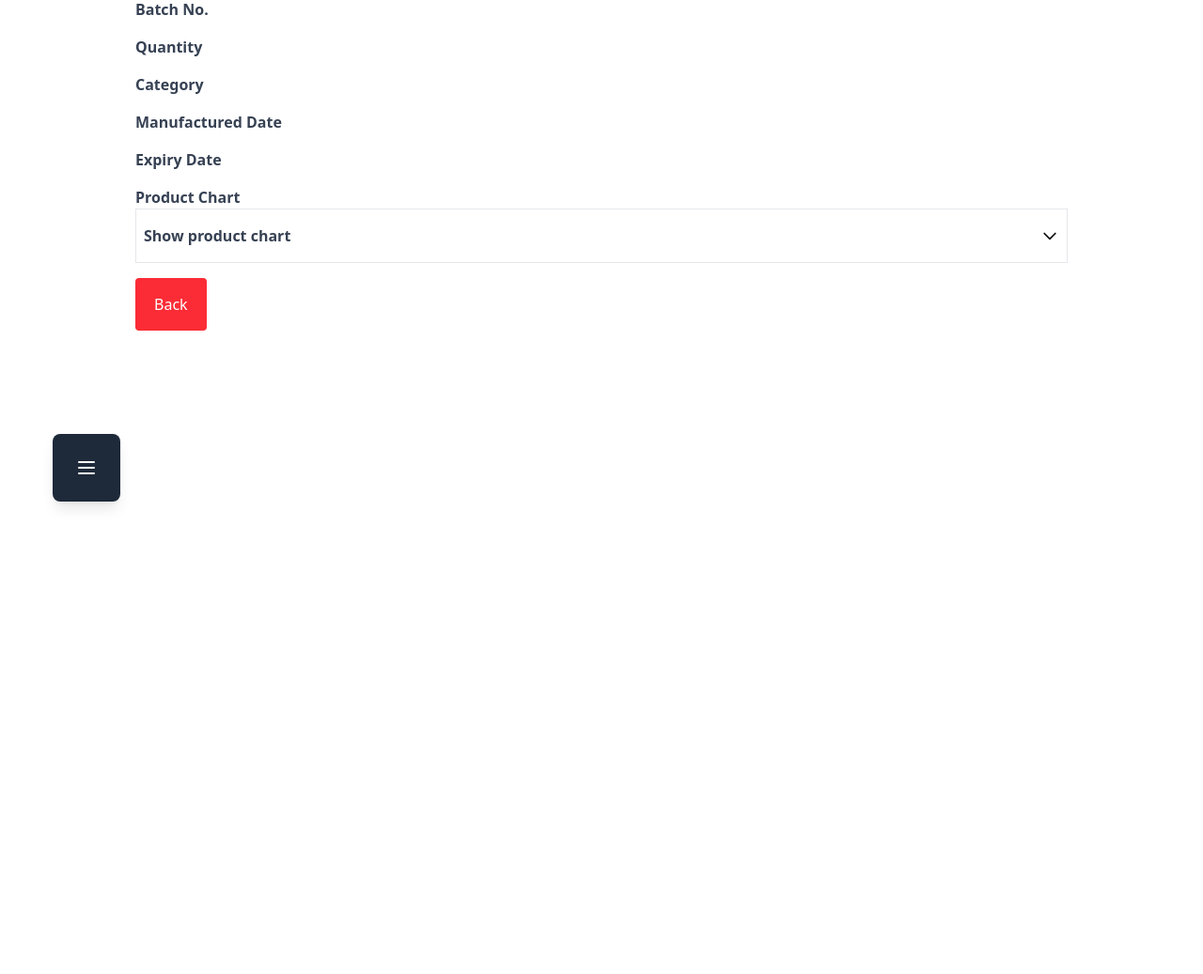
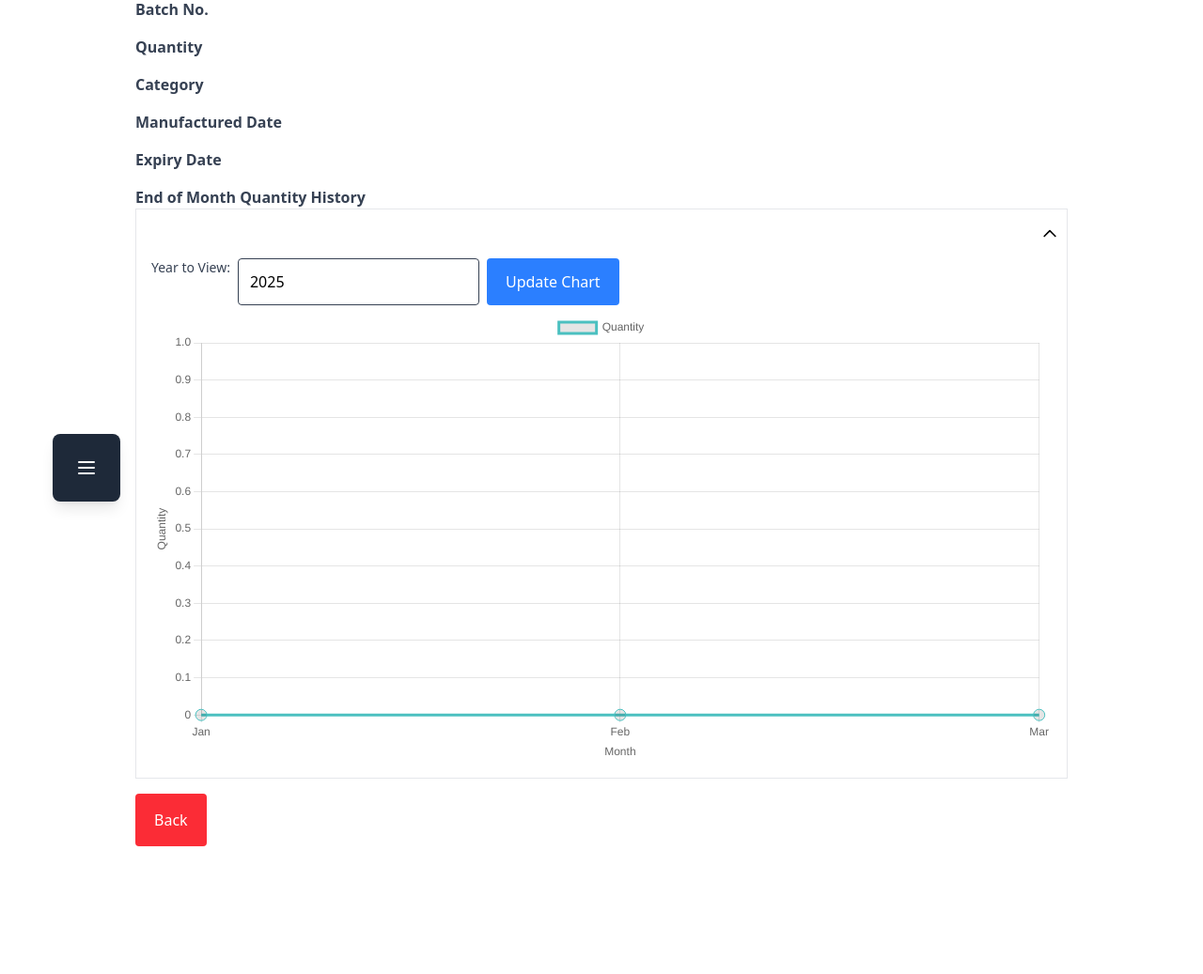
Before and after one commit to terence-h/inventory-webapp, a Flask app: page /view/1 in a window 1280 px wide. Shown: the part 234-1271 px from the top of the page at 94% size. Before the commit the page ends 775 px from the top, so only its background shows below. Run offline with Flask 3, Linux system fonts and the light colour scheme; a user stored in the database is signed in; data that the repository does not hold is empty; style sheets or scripts are compiled from the project's sources.

Commit message:
Auto setup
Added auto setup

```diff
--- a/templates/detail.html
+++ b/templates/detail.html
@@ -39,17 +39,17 @@
         <p class="block">{{ product.mfgExpiryDate }}</p>
     </div>
     <div class="mb-4">
-        <p class="block text-gray-700 font-bold">Product Chart</p>
+        <p class="block text-gray-700 font-bold">End of Month Quantity History</p>
         <div class="border border-gray-200">
             <button type="button" id="accordion-header"
                 class="w-full flex justify-between items-center px-2 py-4 focus:outline-none" data-target="#panel1">
-                <span id="accordion-header-text" class="text-gray-700 font-bold">Show product chart</span>
-                <svg class="w-5 h-5 transition-transform duration-200" fill="none" stroke="currentColor"
+                <span id="accordion-header-text" class="text-gray-700 font-bold"></span>
+                <svg class="w-5 h-5 transition-transform duration-200 rotate-180" fill="none" stroke="currentColor"
                     viewBox="0 0 24 24">
                     <path stroke-linecap="round" stroke-linejoin="round" stroke-width="2" d="M19 9l-7 7-7-7" />
                 </svg>
             </button>
-            <div id="panel1" class="accordion-content hidden px-4 pb-4">
+            <div id="panel1" class="accordion-content px-4 pb-4">
                 <form method="get" action="/view/{{ product.productId }}">
                     <div class="mb-2 flex text-center align-middle gap-2">
                         <label for="year" class="block text-sm font-medium text-gray-700">Year to View:</label>
@@ -86,11 +86,11 @@
         if (panel.classList.contains('hidden')) {
             panel.classList.remove('hidden');
             arrowIcon.classList.add('rotate-180');
-            accordionHeaderText.innerText = "Hide product chart";
+            accordionHeaderText.innerText = "";
         } else {
             panel.classList.add('hidden');
             arrowIcon.classList.remove('rotate-180');
-            accordionHeaderText.innerText = "Show product chart";
+            accordionHeaderText.innerText = "Show";
         }
     });
 
```
Also changed, not shown: README.md, 1 other file.
